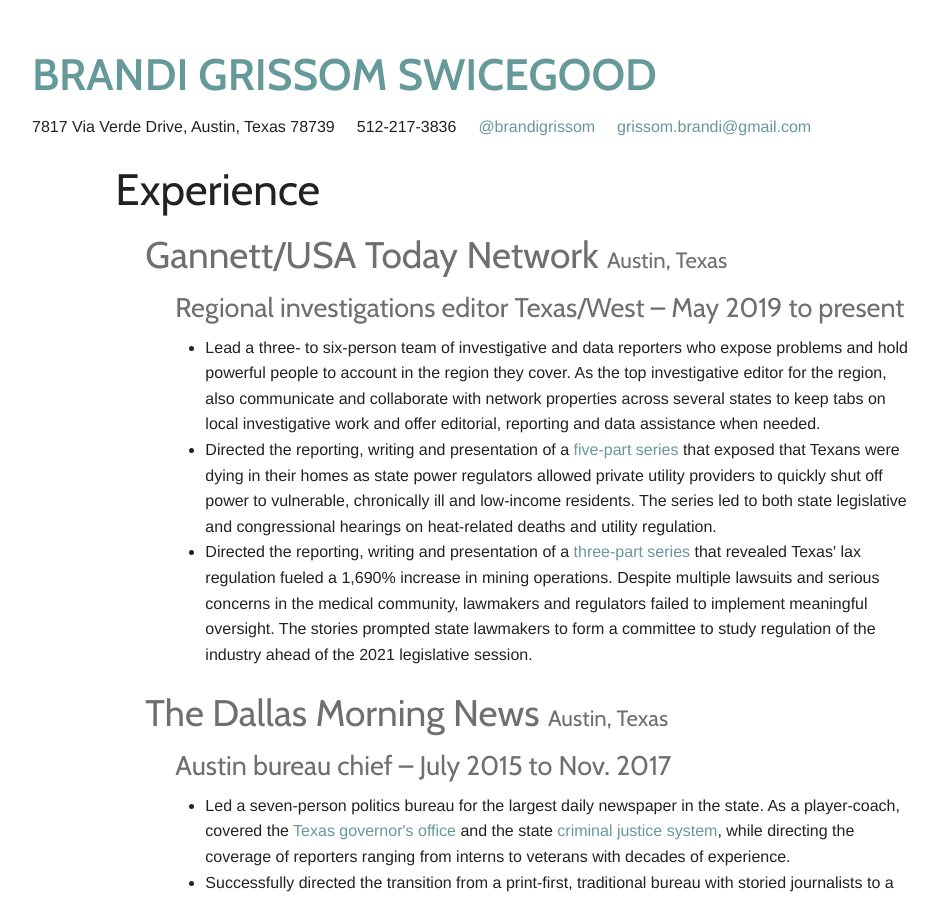
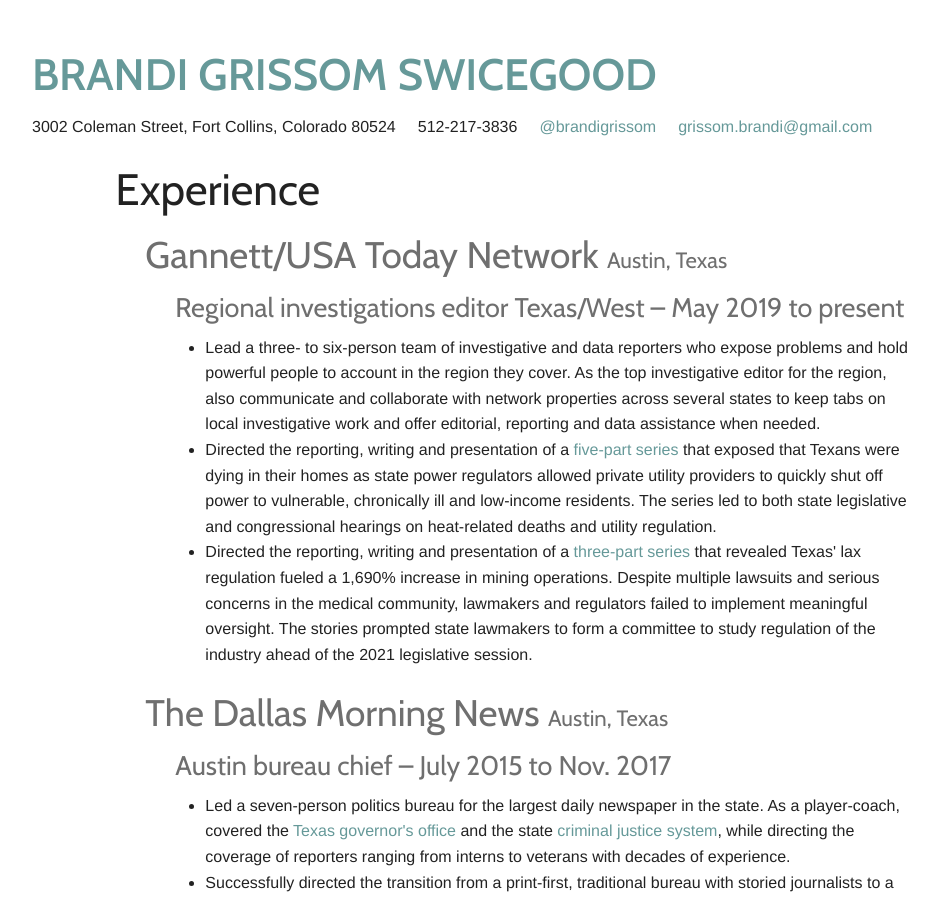
Before and after one commit to BrandiGrissom/resume, a Jekyll site: the page built from index.html, in a window 1280 px wide and 900 px high. Shown: the whole window, without its empty margins (123-1061 px from the left). Built offline with Jekyll 4.4.1, drawn with Linux system fonts in a browser that asks for light colours.

Commit message:
Updated address.html

```diff
--- a/index.html
+++ b/index.html
@@ -5,7 +5,7 @@
   <h1>Brandi Grissom Swicegood</h1>
 
   <ul class="inline-list">
-    <li>7817 Via Verde Drive, Austin, Texas 78739
+    <li>3002 Coleman Street, Fort Collins, Colorado 80524
     <li>512-217-3836</li>
     <li><a href="https://twitter.com/brandigrissom">@brandigrissom</a></li>
     <li><a href="mailto:grissom.brandi@gmail.com">grissom.brandi@gmail.com</a></li>
```
